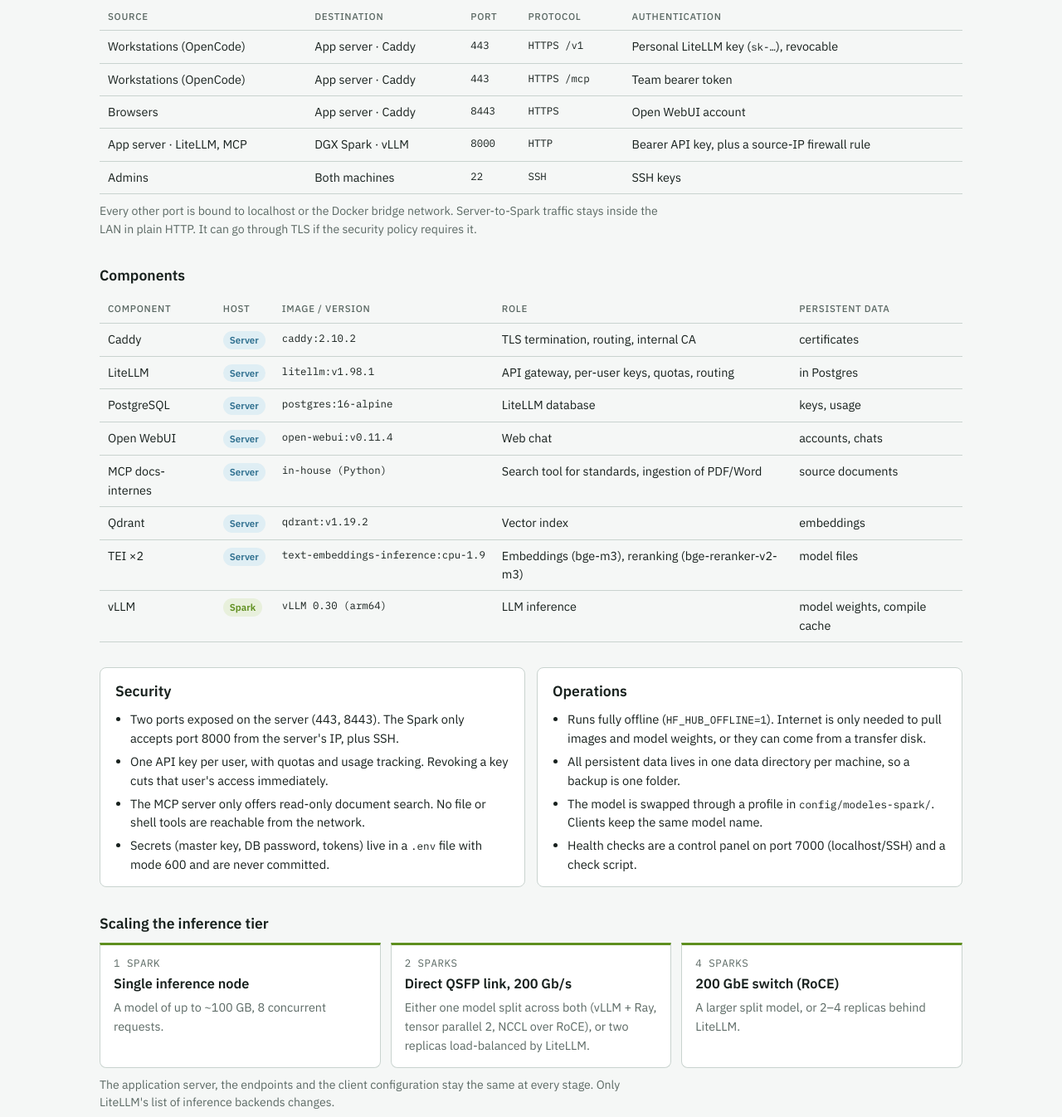
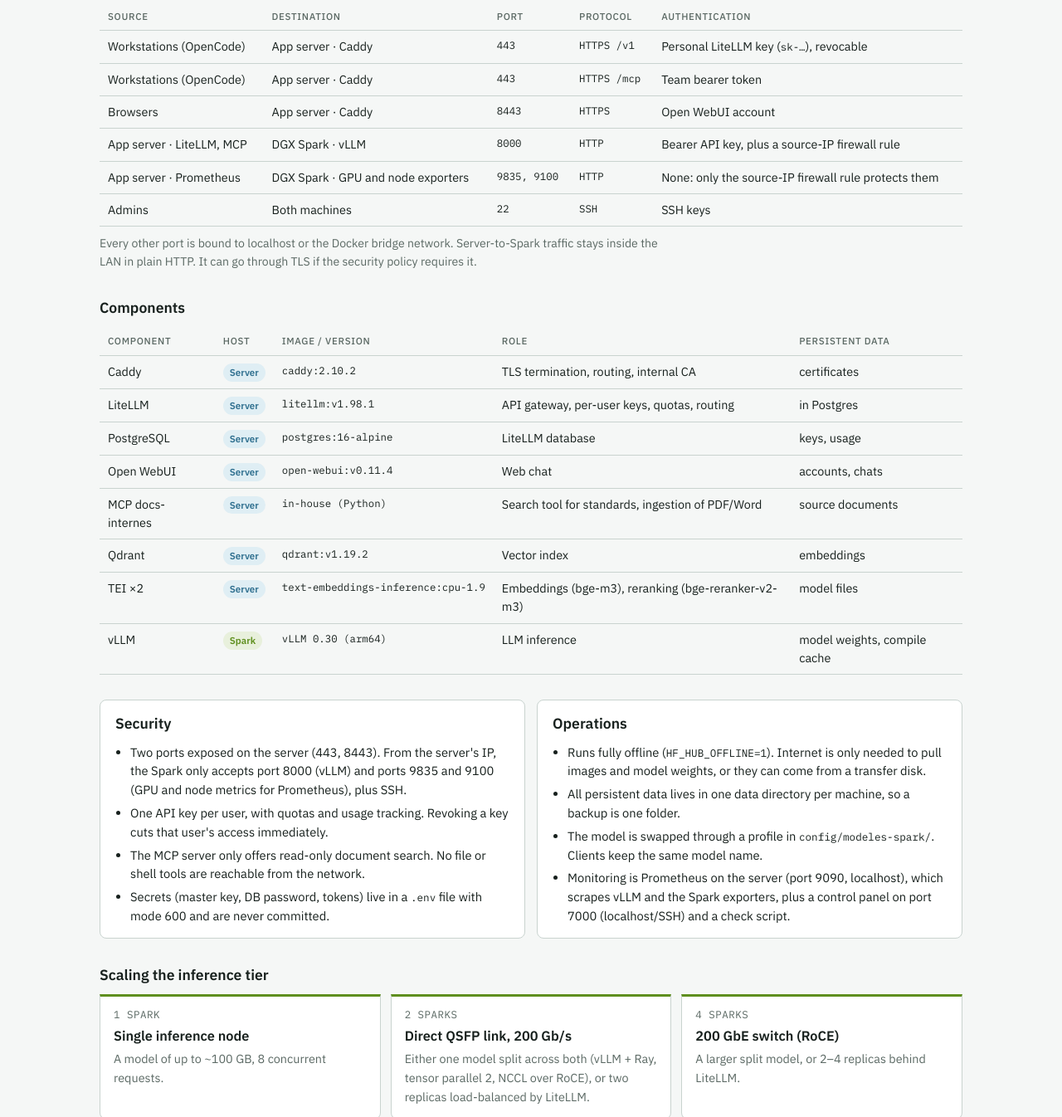
Before and after one commit to Ameno1215/localIA, a plain HTML site: page docs/architecture/plateforme-cible.html in a window 1280 px wide. Shown: the part 1118-2464 px from the top of the page at 83% size. Drawn offline with Linux system fonts and the light colour scheme.

Commit message:
Architecture cible : ports 9835 et 9100 ouverts au serveur pour Prometheus
Aligne la page sur le pare-feu de SERVEUR-ANNEXE.md (PR #15) : le Spark
accepte depuis le serveur le port 8000 (vLLM) et les exporteurs 9835/9100.

Co-Authored-By: Claude Opus 5.5 <noreply@anthropic.com>
Claude-Session: https://claude.ai/code/session_013YLadq4hbBQWnj4wojFv9v

```diff
--- a/docs/architecture/plateforme-cible.html
+++ b/docs/architecture/plateforme-cible.html
@@ -176,7 +176,7 @@ td.m{white-space:nowrap}
       <text x="78" y="666" font-size="13.5" font-weight="600">vLLM 0.30 · OpenAI-compatible API, served as qwen-local</text>
       <text x="78" y="685" font-size="11.5" class="mut">Nemotron 3.5 Super VL 120B-A12B (MoE) · NVFP4 · ~75 GB weights</text>
       <text x="78" y="702" font-size="11.5" class="mut">262k-token context · 8 concurrent requests · FP8 KV cache · tool calling</text>
-      <text x="78" y="716" font-size="10.5" class="mono mut">:8000 · firewall: app server only</text>
+      <text x="78" y="716" font-size="10.5" class="mono mut">:8000 vLLM · :9835, :9100 metrics · firewall: app server only</text>
       <rect x="644" y="644" width="292" height="76" rx="6" class="chip-nv"/>
       <text x="658" y="666" font-size="13" font-weight="600">Dedicated to the model</text>
       <text x="658" y="685" font-size="11.5" class="mut">no other service on the node</text>
@@ -195,6 +195,7 @@ td.m{white-space:nowrap}
           <tr><td>Workstations (OpenCode)</td><td>App server · Caddy</td><td class="m">443</td><td class="m">HTTPS /mcp</td><td>Team bearer token</td></tr>
           <tr><td>Browsers</td><td>App server · Caddy</td><td class="m">8443</td><td class="m">HTTPS</td><td>Open WebUI account</td></tr>
           <tr><td>App server · LiteLLM, MCP</td><td>DGX Spark · vLLM</td><td class="m">8000</td><td class="m">HTTP</td><td>Bearer API key, plus a source-IP firewall rule</td></tr>
+          <tr><td>App server · Prometheus</td><td>DGX Spark · GPU and node exporters</td><td class="m">9835, 9100</td><td class="m">HTTP</td><td>None: only the source-IP firewall rule protects them</td></tr>
           <tr><td>Admins</td><td>Both machines</td><td class="m">22</td><td class="m">SSH</td><td>SSH keys</td></tr>
         </tbody>
       </table>
@@ -225,7 +226,7 @@ td.m{white-space:nowrap}
     <div class="card">
       <h2>Security</h2>
       <ul>
-        <li>Two ports exposed on the server (443, 8443). The Spark only accepts port 8000 from the server's IP, plus SSH.</li>
+        <li>Two ports exposed on the server (443, 8443). From the server's IP, the Spark only accepts port 8000 (vLLM) and ports 9835 and 9100 (GPU and node metrics for Prometheus), plus SSH.</li>
         <li>One API key per user, with quotas and usage tracking. Revoking a key cuts that user's access immediately.</li>
         <li>The MCP server only offers read-only document search. No file or shell tools are reachable from the network.</li>
         <li>Secrets (master key, DB password, tokens) live in a <code>.env</code> file with mode 600 and are never committed.</li>
@@ -237,7 +238,7 @@ td.m{white-space:nowrap}
         <li>Runs fully offline (<code>HF_HUB_OFFLINE=1</code>). Internet is only needed to pull images and model weights, or they can come from a transfer disk.</li>
         <li>All persistent data lives in one data directory per machine, so a backup is one folder.</li>
         <li>The model is swapped through a profile in <code>config/modeles-spark/</code>. Clients keep the same model name.</li>
-        <li>Health checks are a control panel on port 7000 (localhost/SSH) and a check script.</li>
+        <li>Monitoring is Prometheus on the server (port 9090, localhost), which scrapes vLLM and the Spark exporters, plus a control panel on port 7000 (localhost/SSH) and a check script.</li>
       </ul>
     </div>
   </section>
```
Also changed, not shown: 1 other file.
